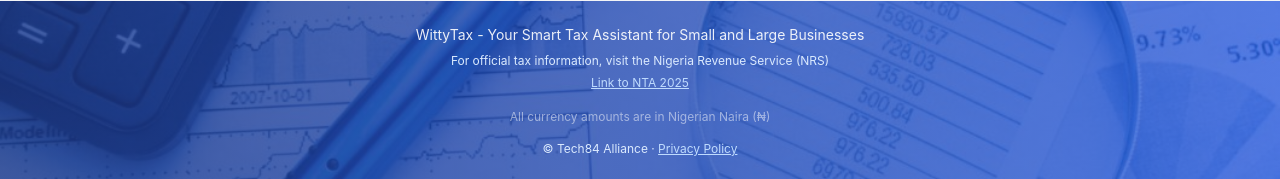
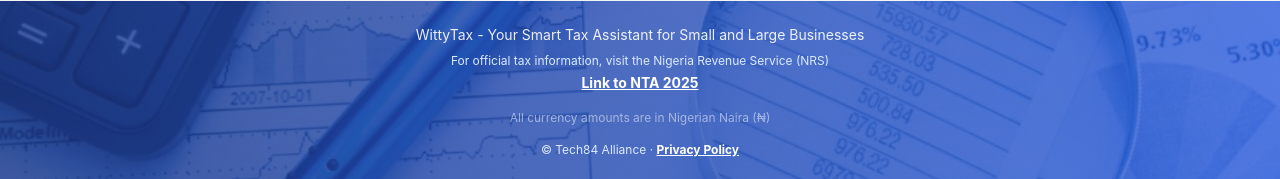
Before and after one commit to KPope99/wittytax, a React (Create React App) app: page / in a window 1280 px wide. Shown: the part 1390-1569 px from the top of the page. Built offline with nearby package versions, Linux system fonts and the light colour scheme; no server answers.

Commit message:
Make footer links bold and more legible
Increase font size and weight on the NTA 2025 and Privacy Policy links
for better readability against the backdrop image.

Co-Authored-By: Claude Sonnet 4.6 <noreply@anthropic.com>

```diff
--- a/src/App.tsx
+++ b/src/App.tsx
@@ -293,7 +293,7 @@ const AppContent: React.FC = () => {
               href="https://irs.gm.gov.ng/docs/national/NIGERIA_TAX_ACT_2025.pdf"
               target="_blank"
               rel="noopener noreferrer"
-              className="inline-block text-xs text-primary-200 hover:text-white underline mt-1"
+              className="inline-block text-sm text-white font-bold hover:text-primary-200 underline mt-1"
             >
               Link to NTA 2025
             </a>
@@ -304,7 +304,7 @@ const AppContent: React.FC = () => {
               © Tech84 Alliance &middot;{' '}
               <button
                 onClick={() => setShowPrivacy(true)}
-                className="text-primary-200 hover:text-white underline"
+                className="text-white font-bold hover:text-primary-200 underline"
               >
                 Privacy Policy
               </button>
```
